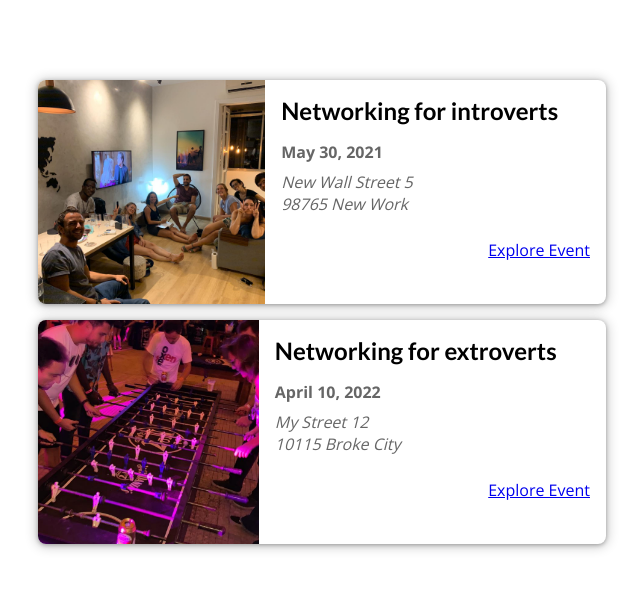
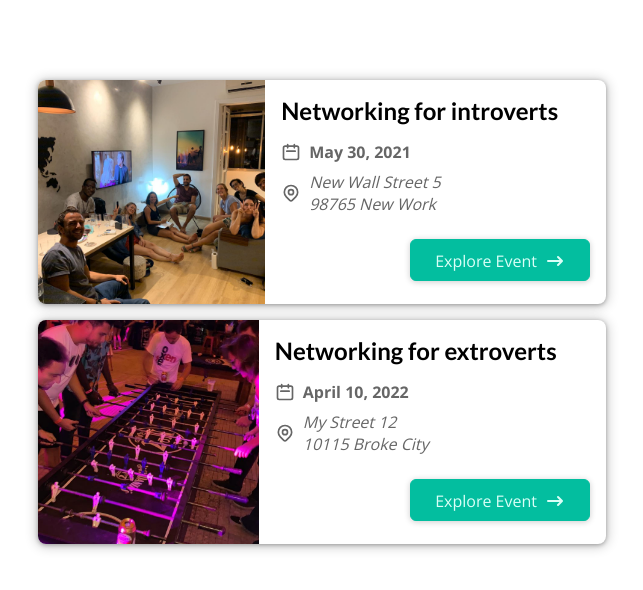
Before and after one commit to Harrytimbog/cool-events, a Next.js app: page / in a window 1280 px wide. Shown: the top 590 px of the page, without its empty margins (338-981 px from the left). Built offline with nearby package versions, Linux system fonts and the light colour scheme.

Commit message:
Adding Buttons and Icons

```diff
--- a/components/events/event-item.js
+++ b/components/events/event-item.js
@@ -1,4 +1,7 @@
-import Link from 'next/link';
+import Button from '../ui/button';
+import DateIcon from '../icons/date-icon';
+import AddressIcon from '../icons/address-icon';
+import ArrowRightIcon from '../icons/arrow-right-icon';
 import classes from './event-item.module.css';
 
 const EventItem = (props) => {
@@ -20,14 +23,21 @@
         <div className={classes.summary}>
           <h2>{title}</h2>
           <div className={classes.date}>
+            <DateIcon />
             <time>{humanReadableDate}</time>
           </div>
           <div className={classes.address}>
+            <AddressIcon />
             <address>{formattedAddress}</address>
           </div>
         </div>
         <div className={classes.actions}>
-          <Link href={exploreLink}><a>Explore Event</a></Link>
+          <Button link={exploreLink}>
+            <span>Explore Event</span>
+            <span className={classes.icon}>
+              <ArrowRightIcon />
+            </span>
+          </Button>
         </div>
       </div>
     </li>
--- /dev/null
+++ b/components/icons/address-icon.js
@@ -0,0 +1,25 @@
+function AddressIcon() {
+  return (
+    <svg
+      xmlns='http://www.w3.org/2000/svg'
+      fill='none'
+      viewBox='0 0 24 24'
+      stroke='currentColor'
+    >
+      <path
+        strokeLinecap='round'
+        strokeLinejoin='round'
+        strokeWidth={2}
+        d='M17.657 16.657L13.414 20.9a1.998 1.998 0 01-2.827 0l-4.244-4.243a8 8 0 1111.314 0z'
+      />
+      <path
+        strokeLinecap='round'
+        strokeLinejoin='round'
+        strokeWidth={2}
+        d='M15 11a3 3 0 11-6 0 3 3 0 016 0z'
+      />
+    </svg>
+  );
+}
+
+export default AddressIcon;
--- /dev/null
+++ b/components/icons/arrow-right-icon.js
@@ -0,0 +1,17 @@
+function ArrowRightIcon() {
+  return (
+    <svg
+      xmlns='http://www.w3.org/2000/svg'
+      viewBox='0 0 20 20'
+      fill='currentColor'
+    >
+      <path
+        fillRule='evenodd'
+        d='M12.293 5.293a1 1 0 011.414 0l4 4a1 1 0 010 1.414l-4 4a1 1 0 01-1.414-1.414L14.586 11H3a1 1 0 110-2h11.586l-2.293-2.293a1 1 0 010-1.414z'
+        clipRule='evenodd'
+      />
+    </svg>
+  );
+}
+
+export default ArrowRightIcon;
--- /dev/null
+++ b/components/icons/date-icon.js
@@ -0,0 +1,19 @@
+function DateIcon() {
+  return (
+    <svg
+      xmlns='http://www.w3.org/2000/svg'
+      fill='none'
+      viewBox='0 0 24 24'
+      stroke='currentColor'
+    >
+      <path
+        strokeLinecap='round'
+        strokeLinejoin='round'
+        strokeWidth={2}
+        d='M8 7V3m8 4V3m-9 8h10M5 21h14a2 2 0 002-2V7a2 2 0 00-2-2H5a2 2 0 00-2 2v12a2 2 0 002 2z'
+      />
+    </svg>
+  );
+}
+
+export default DateIcon;
--- /dev/null
+++ b/components/ui/button.js
@@ -0,0 +1,10 @@
+import Link from 'next/link';
+import classes from './button.module.css';
+
+const Button = (props) => {
+  return (
+    <Link href={props.link}><a className={classes.btn}>{props.children}</a></Link>
+  )
+}
+
+export default Button;
--- /dev/null
+++ b/components/ui/button.module.css
@@ -0,0 +1,18 @@
+.btn {
+  text-decoration: none;
+  cursor: pointer;
+  font: inherit;
+  background-color: #03be9f;
+  border: 1px solid #03be9f;
+  border-radius: 6px;
+  color: #dafff7;
+  padding: 0.5rem 1.5rem;
+  text-align: center;
+  box-shadow: 0 1px 6px rgba(0, 0, 0, 0.2);
+}
+
+.btn:hover,
+.btn:active {
+  background-color: #02afa1;
+  border-color: #02afa1;
+}
```
